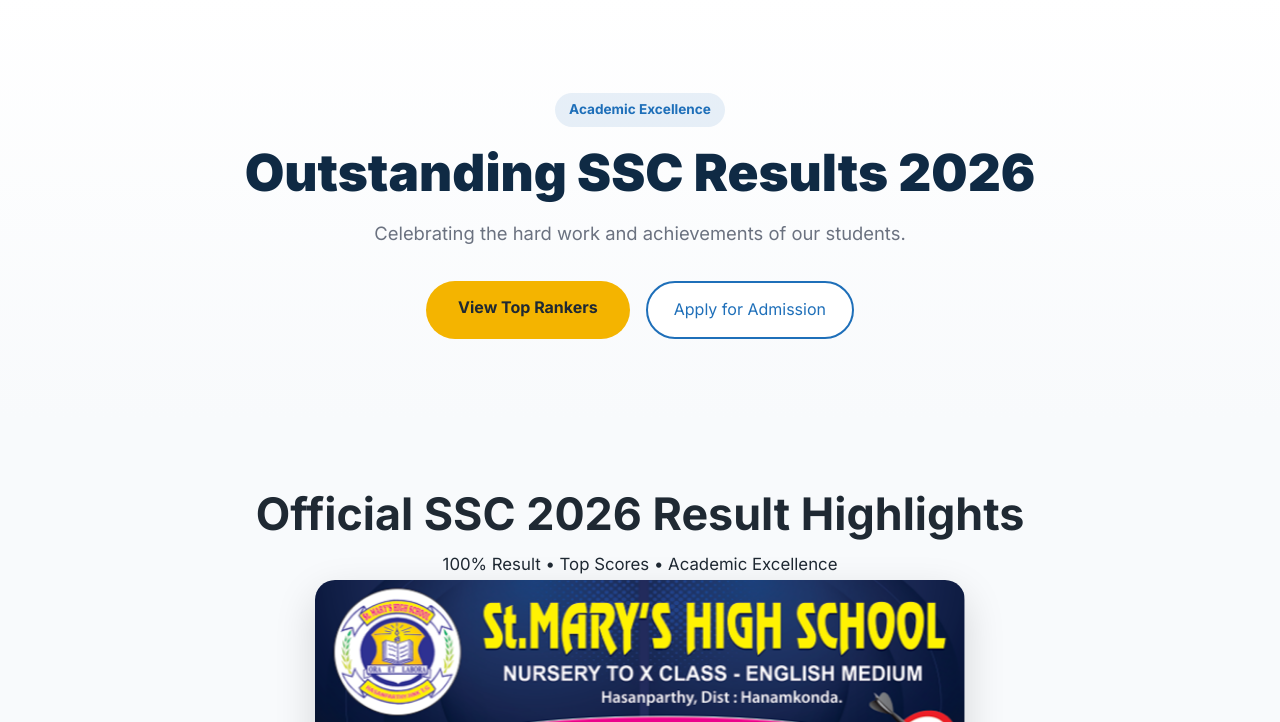
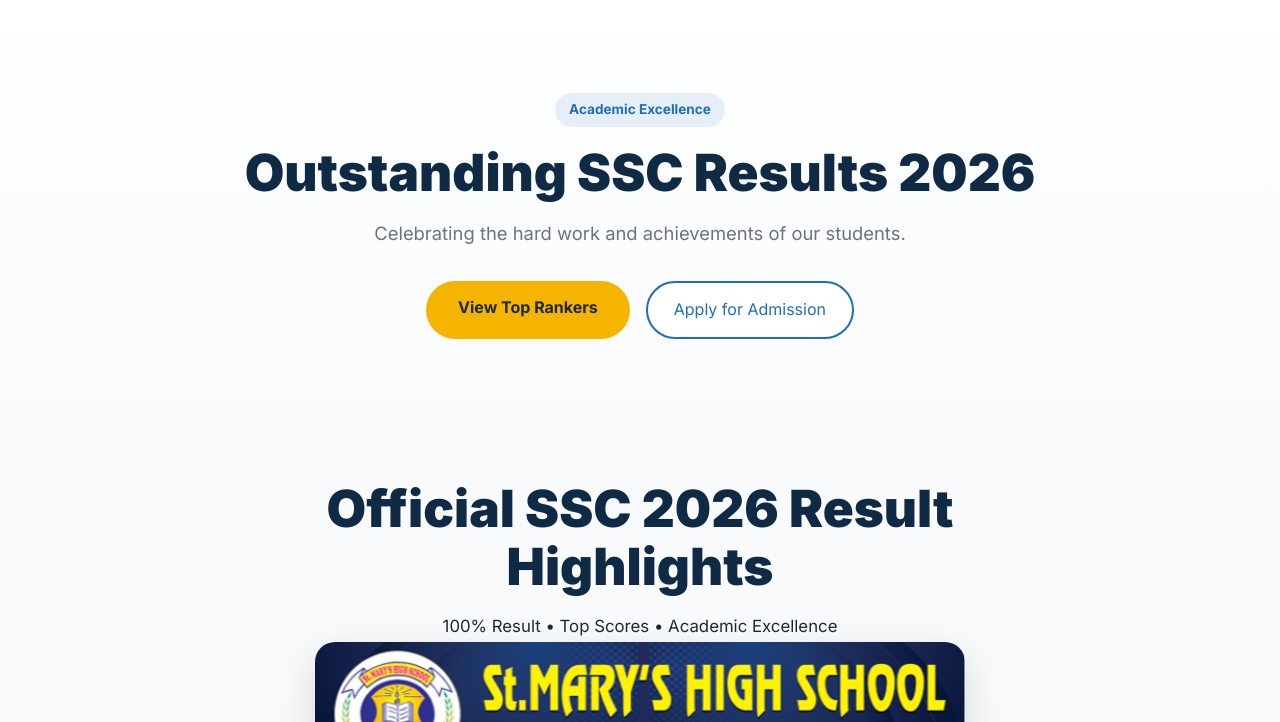
Before and after one commit to Kiriteshwar/deploy-version1, a website: page st-marys-portal-oldd mixed/backend-oldd mixed/public/results.html in a window 1280 px wide. Shown: the part 78-800 px from the top of the page. Drawn offline with Linux system fonts and the light colour scheme; files that its build step writes are made by us from their sources; files whose address does not match are found by name.

Commit message:
Update result highlights section in results.html

```diff
--- a/st-marys-portal-oldd mixed/backend-oldd mixed/public/results.html
+++ b/st-marys-portal-oldd mixed/backend-oldd mixed/public/results.html
@@ -53,8 +53,8 @@
   <section class="results-poster-section reveal">
 
     <div class="section-header">
-      <h2>Official SSC 2026 Result Highlights</h2>
-      <p>100% Result • Top Scores • Academic Excellence</p>
+      <h1>Official SSC 2026 Result Highlights</h1>
+      <p class="results-subtitle">100% Result • Top Scores • Academic Excellence</p>
     </div>
 
     <div class="poster-grid">
@@ -100,11 +100,11 @@
         <p class="stat-label">Students Above 500</p>
       </article>
 
-      <article class="results-stat-card reveal">
+      <!-- <article class="results-stat-card reveal">
         <span class="stat-icon">📚</span>
         <p class="stat-value">6</p>
         <p class="stat-label">Students Above 550</p>
-      </article>
+      </article> -->
 
     </div>
   </section>
```
